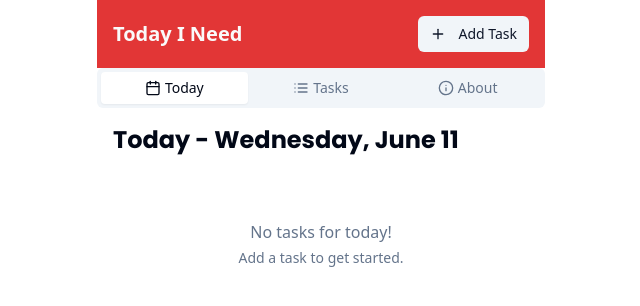
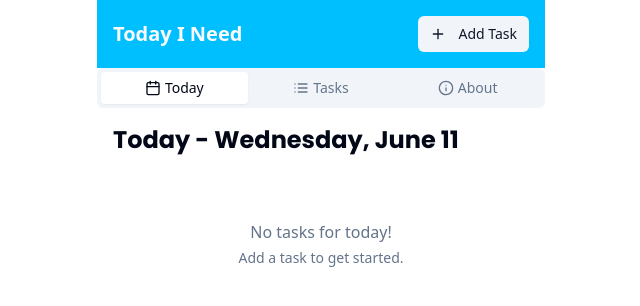
Before and after one commit to AreteanThings/today-i-need, a React (Vite) app: page / in a window 1280 px wide. Shown: the top 306 px of the page, without its empty margins (319-959 px from the left). Built offline with nearby package versions, Linux system fonts and the light colour scheme.

Commit message:
Apply new color palette
Updated the color scheme with the provided color palette.

```diff
--- a/src/components/ui/button.tsx
+++ b/src/components/ui/button.tsx
@@ -10,7 +10,7 @@ const buttonVariants = cva(
   {
     variants: {
       variant: {
-        default: "bg-[hsl(214_84%_56%)] text-[hsl(210_40%_98%)] hover:bg-[hsl(214_84%_46%)]",
+        default: "bg-[hsl(195_100%_50%)] text-[hsl(0_0%_98%)] hover:bg-[hsl(207_100%_42%)]",
         destructive:
           "bg-destructive text-destructive-foreground hover:bg-destructive/90",
         outline:
@@ -18,7 +18,7 @@ const buttonVariants = cva(
         secondary:
           "bg-secondary text-secondary-foreground hover:bg-secondary/80",
         ghost: "hover:bg-accent hover:text-accent-foreground",
-        link: "text-[hsl(214_84%_56%)] underline-offset-4 hover:underline",
+        link: "text-[hsl(195_100%_50%)] underline-offset-4 hover:underline",
       },
       size: {
         default: "h-10 px-4 py-2",
--- a/src/index.css
+++ b/src/index.css
@@ -1,3 +1,4 @@
+
 @tailwind base;
 @tailwind components;
 @tailwind utilities;
@@ -15,7 +16,7 @@
     --popover: 0 0% 100%;
     --popover-foreground: 222.2 84% 4.9%;
 
-    --primary: 0 75% 55%;
+    --primary: 195 100% 50%;
     --primary-foreground: 0 0% 98%;
 
     --secondary: 210 40% 96.1%;
@@ -24,7 +25,7 @@
     --muted: 210 40% 96.1%;
     --muted-foreground: 215.4 16.3% 46.9%;
 
-    --accent: 0 75% 55%;
+    --accent: 184 100% 50%;
     --accent-foreground: 0 0% 98%;
 
     --destructive: 0 84.2% 60.2%;
@@ -32,7 +33,7 @@
 
     --border: 214.3 31.8% 91.4%;
     --input: 214.3 31.8% 91.4%;
-    --ring: 0 75% 55%;
+    --ring: 195 100% 50%;
 
     --radius: 0.5rem;
 
@@ -40,17 +41,17 @@
 
     --sidebar-foreground: 240 5.3% 26.1%;
 
-    --sidebar-primary: 0 75% 55%;
+    --sidebar-primary: 195 100% 50%;
 
     --sidebar-primary-foreground: 0 0% 98%;
 
-    --sidebar-accent: 0 20% 95%;
+    --sidebar-accent: 184 100% 97%;
 
-    --sidebar-accent-foreground: 0 75% 55%;
+    --sidebar-accent-foreground: 195 100% 50%;
 
     --sidebar-border: 220 13% 91%;
 
-    --sidebar-ring: 0 75% 55%;
+    --sidebar-ring: 195 100% 50%;
   }
 
   .dark {
@@ -63,7 +64,7 @@
     --popover: 222.2 84% 4.9%;
     --popover-foreground: 210 40% 98%;
 
-    --primary: 0 75% 55%;
+    --primary: 195 100% 50%;
     --primary-foreground: 0 0% 100%;
 
     --secondary: 217.2 32.6% 17.5%;
@@ -72,7 +73,7 @@
     --muted: 217.2 32.6% 17.5%;
     --muted-foreground: 215 20.2% 65.1%;
 
-    --accent: 0 75% 55%;
+    --accent: 184 100% 50%;
     --accent-foreground: 0 0% 100%;
 
     --destructive: 0 62.8% 30.6%;
@@ -80,15 +81,15 @@
 
     --border: 217.2 32.6% 17.5%;
     --input: 217.2 32.6% 17.5%;
-    --ring: 0 75% 55%;
+    --ring: 195 100% 50%;
     --sidebar-background: 240 5.9% 10%;
     --sidebar-foreground: 240 4.8% 95.9%;
-    --sidebar-primary: 0 75% 55%;
+    --sidebar-primary: 195 100% 50%;
     --sidebar-primary-foreground: 0 0% 100%;
     --sidebar-accent: 240 3.7% 15.9%;
-    --sidebar-accent-foreground: 0 75% 55%;
+    --sidebar-accent-foreground: 195 100% 50%;
     --sidebar-border: 240 3.7% 15.9%;
-    --sidebar-ring: 0 75% 55%;
+    --sidebar-ring: 195 100% 50%;
   }
 }
 
@@ -105,7 +106,7 @@
 /* Button-specific overrides to keep blue color */
 @layer components {
   .btn-blue {
-    --primary: 214 84% 56%;
+    --primary: 195 100% 50%;
     --primary-foreground: 210 40% 98%;
   }
 }
```
